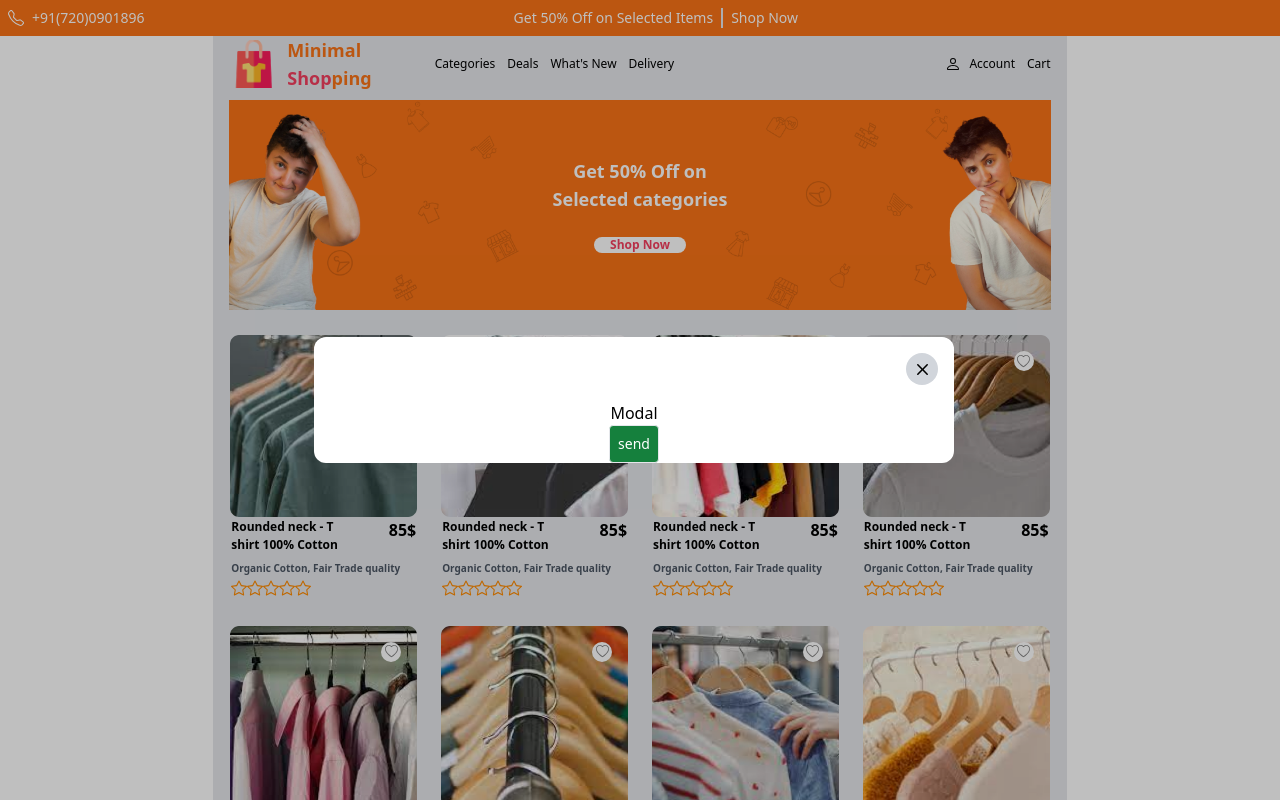
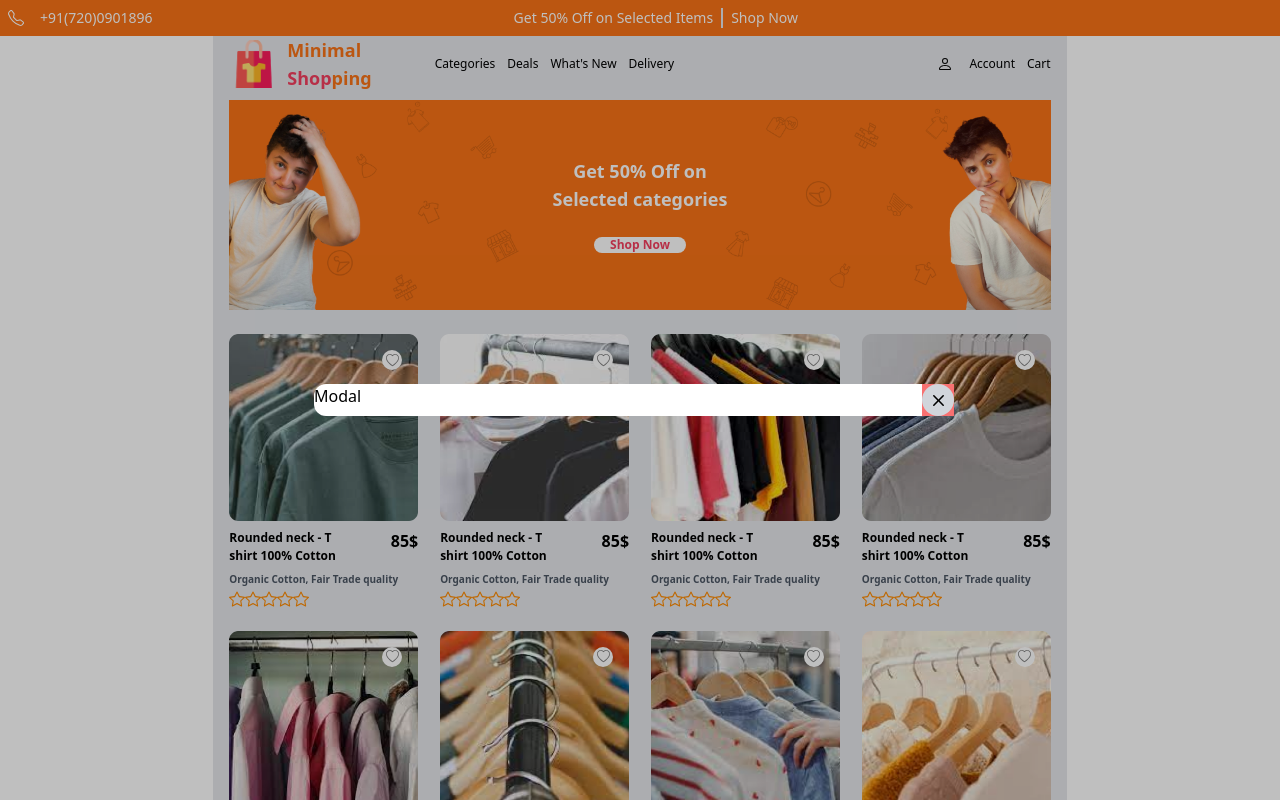
Before and after one commit to Mehrnoush402/ghaleb, a React (Vite) app: page / in a window 1280 px wide. Both pictures are taken after a click on the item "Cart". Shown: the top 800 px of the page. Built offline with nearby package versions, Linux system fonts and the light colour scheme.

Commit message:
set counter in modal

```diff
--- /dev/null
+++ b/src/components/base/HandleCount.jsx
@@ -0,0 +1,32 @@
+import React, { useContext } from 'react'
+import SvgIcon from './SvgIcon'
+import { DataText } from '../../views/Home'
+
+
+const HandleCount = () => {
+    const{counter,increaseCounter,decreaseCounter}=useContext(DataText)
+  return (
+    <div className='rounded-lg border border-gray-300 flex mt-4 w-[35%] h-10'>
+        <button className='border-r-[1px] border-gray-300 flex items-center justify-center w-1/3'>
+            <SvgIcon position={""} handleOpenCart={decreaseCounter}>
+
+              <svg xmlns="http://www.w3.org/2000/svg" width="16" height="16" fill="gray" class="bi bi-dash-circle" viewBox="0 0 16 16">
+               <path d="M8 15A7 7 0 1 1 8 1a7 7 0 0 1 0 14m0 1A8 8 0 1 0 8 0a8 8 0 0 0 0 16"/>
+               <path d="M4 8a.5.5 0 0 1 .5-.5h7a.5.5 0 0 1 0 1h-7A.5.5 0 0 1 4 8"/>
+            </svg>
+            </SvgIcon>
+        </button>
+        <button className='cursor-auto flex items-center justify-center w-1/3 text-sm font-semibold text-gray-500'>{counter}</button>
+        <button onclick={""} className='border-l-[1px] border-gray-300 flex justify-center items-center w-1/3' >
+          <SvgIcon position={""} handleOpenCart={increaseCounter}>
+              <svg xmlns="http://www.w3.org/2000/svg" width="16" height="16" fill="red" class="bi bi-plus-circle" viewBox="0 0 16 16">
+                 <path d="M8 15A7 7 0 1 1 8 1a7 7 0 0 1 0 14m0 1A8 8 0 1 0 8 0a8 8 0 0 0 0 16"/>
+                 <path d="M8 4a.5.5 0 0 1 .5.5v3h3a.5.5 0 0 1 0 1h-3v3a.5.5 0 0 1-1 0v-3h-3a.5.5 0 0 1 0-1h3v-3A.5.5 0 0 1 8 4"/>
+              </svg>
+          </SvgIcon>
+        </button>
+    </div>
+  )
+}
+
+export default HandleCount
--- a/src/components/base/Modal.jsx
+++ b/src/components/base/Modal.jsx
@@ -1,6 +1,7 @@
 import React from 'react'
+import SpanIcon from './SpanIcon';
 
-const Modal = ({children,isOpen,handleOpen,isCartOnNav,classProps,classModal,classModalBody}) => {
+const Modal = ({children,isOpen,handleOpen,isCartOnNav,classProps,classModal,classModalBody,sendCount}) => {
     if (!isOpen) return null;
     const handleClose =(e)=>{
         console.log("e.target.className:",e.target.className);
@@ -11,20 +12,31 @@ const Modal = ({children,isOpen,handleOpen,isCartOnNav,classProps,classModal,cla
     }
   return (
     <div onClick={(e)=>handleClose(e)} className={`modal-container bg-black bg-opacity-25 inset-0 fixed flex ${classProps}`}>
-        <div className={`modal bg-white my-3 mr-3 rounded-xl flex-col ${classModal}`}>
-            <div className='modal-header flex p-4 justify-end items-center'>
+        <div className={`modal bg-white my-3 mr-3 rounded-xl flex flex-wrap flex-row-reverse justify-between ${classModal}`}>
+            <div className='modal-header flex items-start bg-red-400'>
                 <button onClick={handleOpen} className='bg-gray-300 w-8 h-8 flex justify-center items-center rounded-full'>
                   <svg xmlns="http://www.w3.org/2000/svg"  width="25" height="25" fill="currentColor"  class="bi bi-x" viewBox="0 0 16 16">
                      <path d="M4.646 4.646a.5.5 0 0 1 .708 0L8 7.293l2.646-2.647a.5.5 0 0 1 .708.708L8.707 8l2.647 2.646a.5.5 0 0 1-.708.708L8 8.707l-2.646 2.647a.5.5 0 0 1-.708-.708L7.293 8 4.646 5.354a.5.5 0 0 1 0-.708"/>
                   </svg>
                 </button>
             </div>
-            <div className={`modal-body flex justify-center items-center ${classModalBody}`}>
+            <div className={`modal-body ${classModalBody}`}>
                 {children}
             </div>
-            <div className='modal-footer flex justify-center items-center'>
-                <button className='bg-green-700 text-white p-2 text-sm rounded border flex justify-center items-center' onClick={handleOpen}>send</button>
-            </div>
+            {isCartOnNav && <div className='modal-footer flex justify-between items-center px-2 bg-blue-500 w-full'>
+                <div className='flex justify-between items-center gap-x-2'>
+                   <button className='rounded-full text-orange-500 text-xs px-4 py-1 font-semibold border border-orange-500' onClick={()=>{}}>Add to cart</button>
+                   <button className='text-gray-500 text-xs font-semibold'>cancel</button>
+                </div>
+                <SpanIcon content={""} costOrCount={`${85}$`} spanClass={"text-gray-500"} handleOnClic={""}>
+                       <svg xmlns="http://www.w3.org/2000/svg" width="16" height="16" fill="gray" class="bi bi-cart2" viewBox="0 0 16 16">
+                         <path d="M0 2.5A.5.5 0 0 1 .5 2H2a.5.5 0 0 1 .485.379L2.89 4H14.5a.5.5 0 0 1 .485.621l-1.5 6A.5.5 0 0 1 13 11H4a.5.5 0 0 1-.485-.379L1.61 3H.5a.5.5 0 0 1-.5-.5M3.14 5l1.25 5h8.22l1.25-5H3.14zM5 13a1 1 0 1 0 0 2 1 1 0 0 0 0-2m-2 1a2 2 0 1 1 4 0 2 2 0 0 1-4 0m9-1a1 1 0 1 0 0 2 1 1 0 0 0 0-2m-2 1a2 2 0 1 1 4 0 2 2 0 0 1-4 0"/>
+                       </svg>
+                </SpanIcon>
+
+               </div>}
+
+
         </div>
 
 
--- a/src/components/base/SpanIcon.jsx
+++ b/src/components/base/SpanIcon.jsx
@@ -1,10 +1,10 @@
 import React from 'react'
 
-const SpanIcon = ({children,content}) => {
+const SpanIcon = ({children,content,costOrCount,spanClass,handleOnClick}) => {
   return (
-    <div className='flex gap-x-2 items-center'>
+    <div className='flex gap-x-2 items-center' onClick={handleOnClick}>
         {children}
-        <span className='sm:hidden'>{content}</span>
+        <span className={`${spanClass}`}>{costOrCount}</span><span className='sm:hidden'>{content}</span>
     </div>
   )
 }
--- a/src/components/base/Star.jsx
+++ b/src/components/base/Star.jsx
@@ -12,7 +12,7 @@ const Star = () => {
           <button
             type="button"
             key={index}
-            onClick={() =>setRating(index)}
+            onClick={() =>setRating(index)}//set another function here for setting index as number of fill star in api
             onMouseEnter={()=>setHover(index)}
             onMouseLeave={()=>setHover(null)}
           >
--- a/src/components/bodycomponent/product/ProducsExplain.jsx
+++ b/src/components/bodycomponent/product/ProducsExplain.jsx
@@ -21,7 +21,7 @@ const ProducsExplain = ({cost,productName,materialProduct}) => {
 //  }
 
   return (
-    <div className='border rounded flex flex-col w-full'>
+    <div className='rounded flex flex-col w-full mt-2'>
       <div className='flex justify-between'>
         <span className='text-[12px] font-semibold w-2/3'>{productName}</span>
         <span className='text-[16px] font-semibold'>{cost}$</span>
--- a/src/components/bodycomponent/product/ProductCart.jsx
+++ b/src/components/bodycomponent/product/ProductCart.jsx
@@ -4,21 +4,14 @@ import ProducsExplain from './ProducsExplain'
 import UseModal from '../../../hooks/UseModal'
 import { createPortal } from 'react-dom'
 import Modal from '../../base/Modal'
-const ProductCart = ({src,cost,productName,materialProduct}) => {
-  const [openCart,handleOpenCart]=UseModal(false)
+const ProductCart = ({src,cost,productName,materialProduct,classProduc}) => {
+
   return (
    <>
-    <div className='flex flex-col items-center w-[23%] md:w-[45%] sm:w-full border rounded' onClick={handleOpenCart}>
+    <div className={`'flex flex-col items-center ${classProduc} md:w-[45%] sm:w-full rounded'`}>
       <ProductPicture src={src}/>
       <ProducsExplain cost={cost} productName={productName} materialProduct={materialProduct}/>
     </div>
-
-{createPortal(
-  <Modal isOpen={openCart} handleOpen={handleOpenCart} isCartOnNav={false}  classModal={"w-1/4 flex-col h-full"} classProps={"justify-end items-start"} classModalBody={""}>
-    <p>openCart</p>
-  </Modal>
-
-  ,document.body)}
 
    </>
   )
--- a/src/components/bodycomponent/product/ProductPicture.jsx
+++ b/src/components/bodycomponent/product/ProductPicture.jsx
@@ -1,13 +1,24 @@
 import React, { useContext, useState } from 'react'
 import SvgIcon from '../../base/SvgIcon'
 import Image from '../../base/Image'
-import { CountContext } from '../../../views/Home'
+import UseModal from '../../../hooks/UseModal'
+import { createPortal } from 'react-dom'
+import Modal from '../../base/Modal'
+import ProductCart from './ProductCart'
+import HandleCount from '../../base/HandleCount'
+import { DataText } from '../../../views/Home'
+// import { DataText } from '../../origincomponent/Body'
+// import { useContext } from 'react'
 
 
 const ProductPicture = ({src}) => {
+  // const{counter}=useContext(DataText)
   const [color, setColor] = useState(false)
-   const {increaseCount,decreaseCount}=useContext(CountContext)
+   const {increaseCount,decreaseCount}=useContext(DataText)
    const [showSvg, setShowSvg] = useState(false)
+   const [openCart,handleOpenCart]=UseModal(false)
+
+
    const handleShowSvg =()=>{
     setShowSvg(!showSvg)
 
@@ -27,15 +38,16 @@ const ProductPicture = ({src}) => {
   // }
   return (
     <div className='relative w-full h-2/3' onMouseEnter={handleShowSvg} onMouseLeave={()=>setShowSvg(false)}>
-      <Image src={src} width={""} height={""} imgclass={"w-full h-full opacity-full hover:opacity-70"}/>
+      <div className='absolute rounded-lg inset-0 hover:bg-black hover:opacity-25'></div>
+      <Image src={src} width={""} height={""} imgclass={"w-full h-full"}/>
 
       <div onClick={()=>{setColor(!color),handleCount()}} className='absolute top-3 right-3'>
 
-        {color ? <SvgIcon position={"top-1 right-1"}>
+        {color ? <SvgIcon position={"absolute top-1 right-1"}>
         <svg xmlns="http://www.w3.org/2000/svg" width="13" height="13" fill="red" class="bi bi-heart" viewBox="0 0 16 16">
           <path d="m8 2.748-.717-.737C5.6.281 2.514.878 1.4 3.053c-.523 1.023-.641 2.5.314 4.385.92 1.815 2.834 3.989 6.286 6.357 3.452-2.368 5.365-4.542 6.286-6.357.955-1.886.838-3.362.314-4.385C13.486.878 10.4.28 8.717 2.01zM8 15C-7.333 4.868 3.279-3.04 7.824 1.143c.06.055.119.112.176.171a3.12 3.12 0 0 1 .176-.17C12.72-3.042 23.333 4.867 8 15"/>
         </svg>
-      </SvgIcon> : <SvgIcon position={"top-1 right-1"}>
+      </SvgIcon> : <SvgIcon position={"absolute top-1 right-1"}>
         <svg xmlns="http://www.w3.org/2000/svg" width="13" height="13" fill="gray" class="bi bi-heart" viewBox="0 0 16 16">
           <path d="m8 2.748-.717-.737C5.6.281 2.514.878 1.4 3.053c-.523 1.023-.641 2.5.314 4.385.92 1.815 2.834 3.989 6.286 6.357 3.452-2.368 5.365-4.542 6.286-6.357.955-1.886.838-3.362.314-4.385C13.486.878 10.4.28 8.717 2.01zM8 15C-7.333 4.868 3.279-3.04 7.824 1.143c.06.055.119.112.176.171a3.12 3.12 0 0 1 .176-.17C12.72-3.042 23.333 4.867 8 15"/>
         </svg>
@@ -43,11 +55,20 @@ const ProductPicture = ({src}) => {
       </div>
 
 
-    {  showSvg?<SvgIcon position={"top-[45%] right-[45%]"} >
+    {  showSvg?<SvgIcon position={"absolute top-[45%] right-[45%]"} handleOpenCart={handleOpenCart} >
     <svg xmlns="http://www.w3.org/2000/svg" width="13" height="13" fill="gray" class="bi bi-cart2" viewBox="0 0 16 16">
       <path d="M0 2.5A.5.5 0 0 1 .5 2H2a.5.5 0 0 1 .485.379L2.89 4H14.5a.5.5 0 0 1 .485.621l-1.5 6A.5.5 0 0 1 13 11H4a.5.5 0 0 1-.485-.379L1.61 3H.5a.5.5 0 0 1-.5-.5M3.14 5l1.25 5h8.22l1.25-5H3.14zM5 13a1 1 0 1 0 0 2 1 1 0 0 0 0-2m-2 1a2 2 0 1 1 4 0 2 2 0 0 1-4 0m9-1a1 1 0 1 0 0 2 1 1 0 0 0 0-2m-2 1a2 2 0 1 1 4 0 2 2 0 0 1-4 0"/>
     </svg>
   </SvgIcon>:null}
+  {createPortal(
+      <Modal isOpen={openCart} handleOpen={handleOpenCart} isCartOnNav={true}  classModal={"w-[30%] h-[95%] p-3"} classProps={"justify-end items-start"} classModalBody={""} sendCount={""}>
+
+           <ProductCart src={src} cost={85} productName={"Rounded neck - T shirt 100% Cotton"} materialProduct={"Organic Cotton, Fair Trade quality"} classProduc={"w-[70%]"}/>
+           <HandleCount/>
+
+      </Modal>
+
+      ,document.body)}
 
 
 
--- a/src/components/bodycomponent/product/Products.jsx
+++ b/src/components/bodycomponent/product/Products.jsx
@@ -4,14 +4,14 @@ import ProductCart from './ProductCart'
 const Products = () => {
   return (
     <div className='w-full flex flex-wrap gap-y-4 mt-6 justify-between'>
-        <ProductCart src={require("../../../assets/images/Rectangle 1.png")} cost={85} productName={"Rounded neck - T shirt 100% Cotton"} materialProduct={"Organic Cotton, Fair Trade quality"}/>
-        <ProductCart src={require("../../../assets/images/Rectangle 2.png")} cost={85} productName={"Rounded neck - T shirt 100% Cotton"} materialProduct={"Organic Cotton, Fair Trade quality"}/>
-        <ProductCart src={require("../../../assets/images/Rectangle 3.png")} cost={85} productName={"Rounded neck - T shirt 100% Cotton"} materialProduct={"Organic Cotton, Fair Trade quality"}/>
-        <ProductCart src={require("../../../assets/images/Rectangle 4.png")} cost={85} productName={"Rounded neck - T shirt 100% Cotton"} materialProduct={"Organic Cotton, Fair Trade quality"}/>
-        <ProductCart src={require("../../../assets/images/Rectangle 5.png")} cost={85} productName={"Rounded neck - T shirt 100% Cotton"} materialProduct={"Organic Cotton, Fair Trade quality"}/>
-        <ProductCart src={require("../../../assets/images/Rectangle 6.png")} cost={85} productName={"Rounded neck - T shirt 100% Cotton"} materialProduct={"Organic Cotton, Fair Trade quality"}/>
-        <ProductCart src={require("../../../assets/images/Rectangle 7.png")} cost={85} productName={"Rounded neck - T shirt 100% Cotton"} materialProduct={"Organic Cotton, Fair Trade quality"}/>
-        <ProductCart src={require("../../../assets/images/Rectangle 8.png")} cost={85} productName={"Rounded neck - T shirt 100% Cotton"} materialProduct={"Organic Cotton, Fair Trade quality"}/>
+        <ProductCart src={require("../../../assets/images/Rectangle 1.png")} cost={85} classProduc={"w-[23%]"} productName={"Rounded neck - T shirt 100% Cotton"} materialProduct={"Organic Cotton, Fair Trade quality"}/>
+        <ProductCart src={require("../../../assets/images/Rectangle 2.png")} cost={85} classProduc={"w-[23%]"} productName={"Rounded neck - T shirt 100% Cotton"} materialProduct={"Organic Cotton, Fair Trade quality"}/>
+        <ProductCart src={require("../../../assets/images/Rectangle 3.png")} cost={85} classProduc={"w-[23%]"} productName={"Rounded neck - T shirt 100% Cotton"} materialProduct={"Organic Cotton, Fair Trade quality"}/>
+        <ProductCart src={require("../../../assets/images/Rectangle 4.png")} cost={85} classProduc={"w-[23%]"} productName={"Rounded neck - T shirt 100% Cotton"} materialProduct={"Organic Cotton, Fair Trade quality"}/>
+        <ProductCart src={require("../../../assets/images/Rectangle 5.png")} cost={85} classProduc={"w-[23%]"} productName={"Rounded neck - T shirt 100% Cotton"} materialProduct={"Organic Cotton, Fair Trade quality"}/>
+        <ProductCart src={require("../../../assets/images/Rectangle 6.png")} cost={85} classProduc={"w-[23%]"} productName={"Rounded neck - T shirt 100% Cotton"} materialProduct={"Organic Cotton, Fair Trade quality"}/>
+        <ProductCart src={require("../../../assets/images/Rectangle 7.png")} cost={85} classProduc={"w-[23%]"} productName={"Rounded neck - T shirt 100% Cotton"} materialProduct={"Organic Cotton, Fair Trade quality"}/>
+        <ProductCart src={require("../../../assets/images/Rectangle 8.png")} cost={85} classProduc={"w-[23%]"} productName={"Rounded neck - T shirt 100% Cotton"} materialProduct={"Organic Cotton, Fair Trade quality"}/>
 
     </div>
   )
--- a/src/views/Home.jsx
+++ b/src/views/Home.jsx
@@ -3,10 +3,11 @@ import PrimaryLayout from '../components/PrimaryLayout'
 import Body from '../components/origincomponent/Body'
 import { useState , createContext } from 'react';
 // export const UserContext = createContext({count: 0 , handleCount:()=>{},color:false,handleColor:()=>{}});
-export const CountContext = createContext({count: 0 , increaseCount:()=>{} ,decreaseCount:()=>{}});
+export const  DataText = createContext({count: 0 , increaseCount:()=>{} ,decreaseCount:()=>{},counter:0, increaseCounter:()=>{} ,decreaseCounter:()=>{}});
 
 const Home = () => {
   const [count, setCount] = useState(0)
+  const [counter, setCounter] = useState(0)
   // const [color, setColor] = useState(false)
   // const handleColor = ()=>{
   //   setColor(!color)
@@ -15,6 +16,15 @@ const Home = () => {
   //     // color?setCount(count-1):setCount(count+1)
   //     setCount(count+1)
   // }
+
+  const increaseCounter =()=>{
+    setCounter(counter+1)
+
+   }
+   const decreaseCounter =()=>{
+    setCounter(counter-1)
+
+   }
 
   const increaseCount =()=>{
     setCount(count+1)
@@ -25,11 +35,11 @@ const Home = () => {
   }
   return (
     <>
-    <CountContext.Provider value={{count,increaseCount,decreaseCount}}>
-    <PrimaryLayout>
-       <Body/>
-     </PrimaryLayout>
-    </CountContext.Provider>
+    <DataText.Provider value={{count,increaseCount,decreaseCount,counter,increaseCounter,decreaseCounter}}>
+       <PrimaryLayout>
+          <Body/>
+       </PrimaryLayout>
+    </DataText.Provider>
 
 
     </>
```
Also changed, not shown: src/components/base/SvgIcon.jsx (+5 -4 lines), src/components/origincomponent/Body.jsx (+18 -4 lines), src/components/origincomponent/Footer.jsx (+5 -5 lines).
